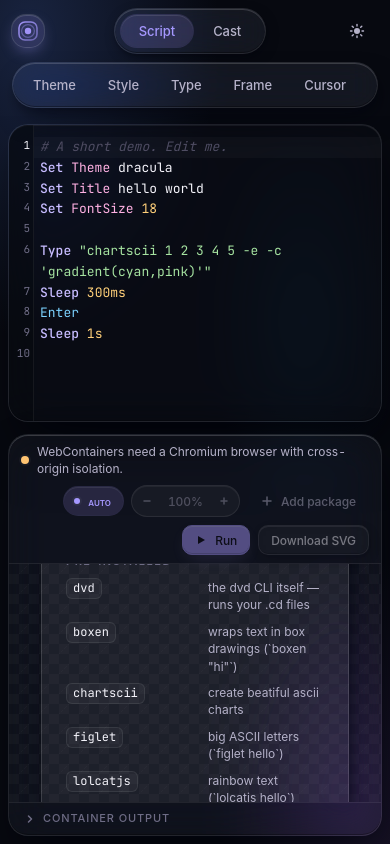
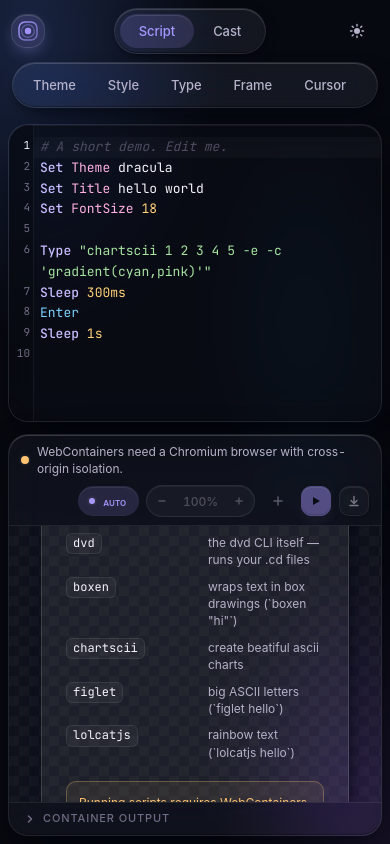
Before and after one commit to tool3/dvdrw, a React (Vite) app: page / in a window 390 px wide. Built offline with nearby package versions, Linux system fonts and the light colour scheme; a web font is replaced by a local one.

Commit message:
chore: mobile responsive

```diff
--- a/src/components/primitives/Button.module.scss
+++ b/src/components/primitives/Button.module.scss
@@ -41,6 +41,30 @@
 
 .label {
   display: inline-block;
+}
+
+/* On phone widths, opt-in buttons render as just the icon: hide the
+   label, drop the gap, and tighten the horizontal padding so the button
+   becomes a square hit-target. The full text label is still on the
+   element via aria-label / title for screen readers and tooltips. */
+@media (max-width: 720px) {
+  .mobileIconOnly {
+    gap: 0;
+
+    .label {
+      display: none;
+    }
+
+    &.size_sm {
+      width: 30px;
+      padding: 0;
+    }
+
+    &.size_md {
+      width: 36px;
+      padding: 0;
+    }
+  }
 }
 
 .size_sm {
--- a/src/components/primitives/Button.tsx
+++ b/src/components/primitives/Button.tsx
@@ -10,6 +10,10 @@ interface ButtonProps extends ButtonHTMLAttributes<HTMLButtonElement> {
   iconLeft?: ReactNode;
   iconRight?: ReactNode;
   fullWidth?: boolean;
+  /** On narrow viewports (≤720px) hide the text label and shrink padding so
+   *  the button reads as an icon. The full label still goes to the
+   *  accessibility tree via aria-label so screen readers / tooltips work. */
+  mobileIconOnly?: boolean;
 }
 
 export const Button = ({
@@ -18,6 +22,7 @@ export const Button = ({
   iconLeft,
   iconRight,
   fullWidth,
+  mobileIconOnly,
   className,
   children,
   ...rest
@@ -29,6 +34,7 @@ export const Button = ({
       styles[`variant_${variant}`],
       styles[`size_${size}`],
       fullWidth ? styles.fullWidth : '',
+      mobileIconOnly ? styles.mobileIconOnly : '',
       className ?? '',
     ]
       .filter(Boolean)
--- a/src/components/runner/Runner.tsx
+++ b/src/components/runner/Runner.tsx
@@ -44,6 +44,19 @@ const RunIcon = () => (
 const PlusIcon = () => (
   <svg width="12" height="12" viewBox="0 0 12 12" aria-hidden>
     <path d="M6 2v8M2 6h8" stroke="currentColor" strokeWidth="1.5" strokeLinecap="round" />
+  </svg>
+);
+
+const DownloadIcon = () => (
+  <svg width="12" height="12" viewBox="0 0 12 12" aria-hidden>
+    <path
+      d="M6 1.5v6.5M3 5.5L6 8.5L9 5.5M2 10.5h8"
+      fill="none"
+      stroke="currentColor"
+      strokeWidth="1.4"
+      strokeLinecap="round"
+      strokeLinejoin="round"
+    />
   </svg>
 );
 
@@ -356,6 +369,8 @@ export const Runner = ({ source, filename = 'output.svg' }: RunnerProps) => {
             disabled={!supported || installing}
             onClick={() => setShowAddDep((v) => !v)}
             title="Install an additional npm package into the container"
+            aria-label="Add package"
+            mobileIconOnly
           >
             Add package
           </Button>
@@ -365,14 +380,21 @@ export const Runner = ({ source, filename = 'output.svg' }: RunnerProps) => {
             iconLeft={<RunIcon />}
             disabled={!supported || running || !source.trim()}
             onClick={performRun}
+            title={running ? 'Running…' : hasRunOnce ? 'Re-run script' : 'Run script'}
+            aria-label={running ? 'Running' : hasRunOnce ? 'Re-run' : 'Run'}
+            mobileIconOnly
           >
             {running ? 'Running…' : hasRunOnce ? 'Re-run' : 'Run'}
           </Button>
           <Button
             size="sm"
             variant="secondary"
+            iconLeft={<DownloadIcon />}
             disabled={!svg}
             onClick={() => svg && downloadBlob(svg, filename, 'image/svg+xml')}
+            title="Download SVG"
+            aria-label="Download SVG"
+            mobileIconOnly
           >
             Download SVG
           </Button>
@@ -470,8 +492,11 @@ export const Runner = ({ source, filename = 'output.svg' }: RunnerProps) => {
 
               {!supported && (
                 <p className={styles.warn}>
-                  Your browser doesn’t support WebContainers. Open this page in
-                  Chrome, Edge, or Brave with cross-origin isolation.
+                  Running scripts requires WebContainers, which need a desktop
+                  Chromium browser (Chrome, Edge, Brave, Arc). iOS / Safari and
+                  Firefox can't boot the sandbox — open this page on a
+                  desktop Chromium browser to run scripts. Editing themes and
+                  options still works here.
                 </p>
               )}
             </div>
--- a/src/lib/webcontainer.ts
+++ b/src/lib/webcontainer.ts
@@ -84,7 +84,17 @@ const SEED_TREE: FileSystemTree = {
 
 export const isSupported = (): boolean => {
   if (typeof window === 'undefined') return false;
-  return Boolean(window.crossOriginIsolated && typeof SharedArrayBuffer !== 'undefined');
+  if (!window.crossOriginIsolated) return false;
+  if (typeof SharedArrayBuffer === 'undefined') return false;
+  // WebContainer is Chromium-only — Safari (incl. all iOS browsers, since
+  // they're WebKit under the hood) lacks the WASM/atomics pieces the
+  // container runtime relies on, so cross-origin isolation alone isn't
+  // enough. Bail out early so the UI shows the unsupported placeholder
+  // instead of attempting a boot that will fail mid-install.
+  const ua = typeof navigator !== 'undefined' ? navigator.userAgent : '';
+  if (/iPad|iPhone|iPod/i.test(ua)) return false;
+  if (/^((?!chrome|android|crios|edg).)*safari/i.test(ua)) return false;
+  return true;
 };
 
 /* ------------------------------------------------------------------------- */
```
